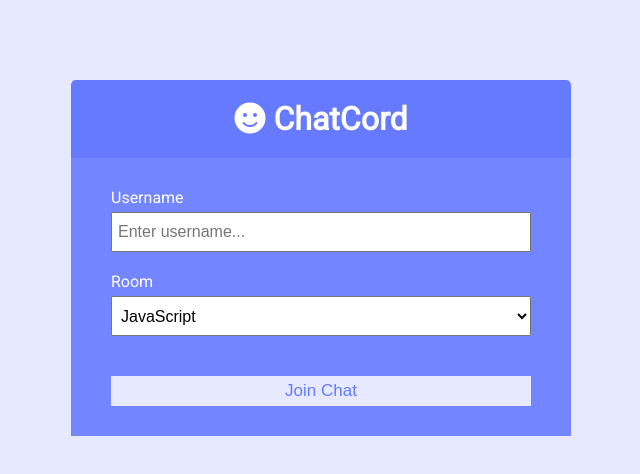
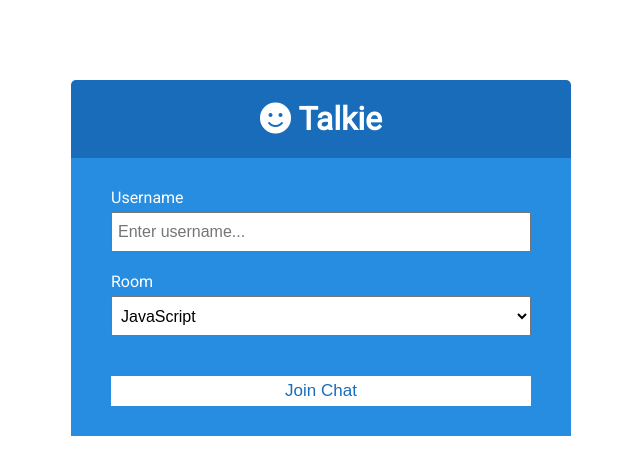
Before and after one commit to greenlightjohnny/Chat, a website: page public/index.html in a window 1280 px wide. Shown: the whole page, without its empty margins (319-959 px from the left). Drawn offline with Linux system fonts and the light colour scheme.

Commit message:
Style changes

```diff
--- a/public/index.html
+++ b/public/index.html
@@ -11,12 +11,12 @@
       crossorigin="anonymous"
     />
     <link rel="stylesheet" href="css/style.css" />
-    <title>ChatCord App</title>
+    <title>Talkie</title>
   </head>
   <body>
     <div class="join-container">
       <header class="join-header">
-        <h1><i class="fas fa-smile"></i> ChatCord</h1>
+        <h1><i class="fas fa-smile"></i> Talkie</h1>
       </header>
       <main class="join-main">
         <form action="chat.html">
--- a/sass/style.scss
+++ b/sass/style.scss
@@ -1,9 +1,11 @@
 @import url("https://fonts.googleapis.com/css?family=Roboto&display=swap");
 
 :root {
-  --dark-color-a: #667aff;
-  --dark-color-b: #7386ff;
-  --light-color: #e6e9ff;
+  // --dark-color-a: #667aff;
+  --dark-color-a: #196cb9;
+  //--dark-color-b: #7386ff;
+  --dark-color-b: rgb(39, 141, 224);
+  --light-color: #ffffff;
   --success-color: #5cb85c;
   --error-color: #d9534f;
 }
```
Also changed, not shown: public/chat.html (+2 -2 lines), public/css/style.css.
